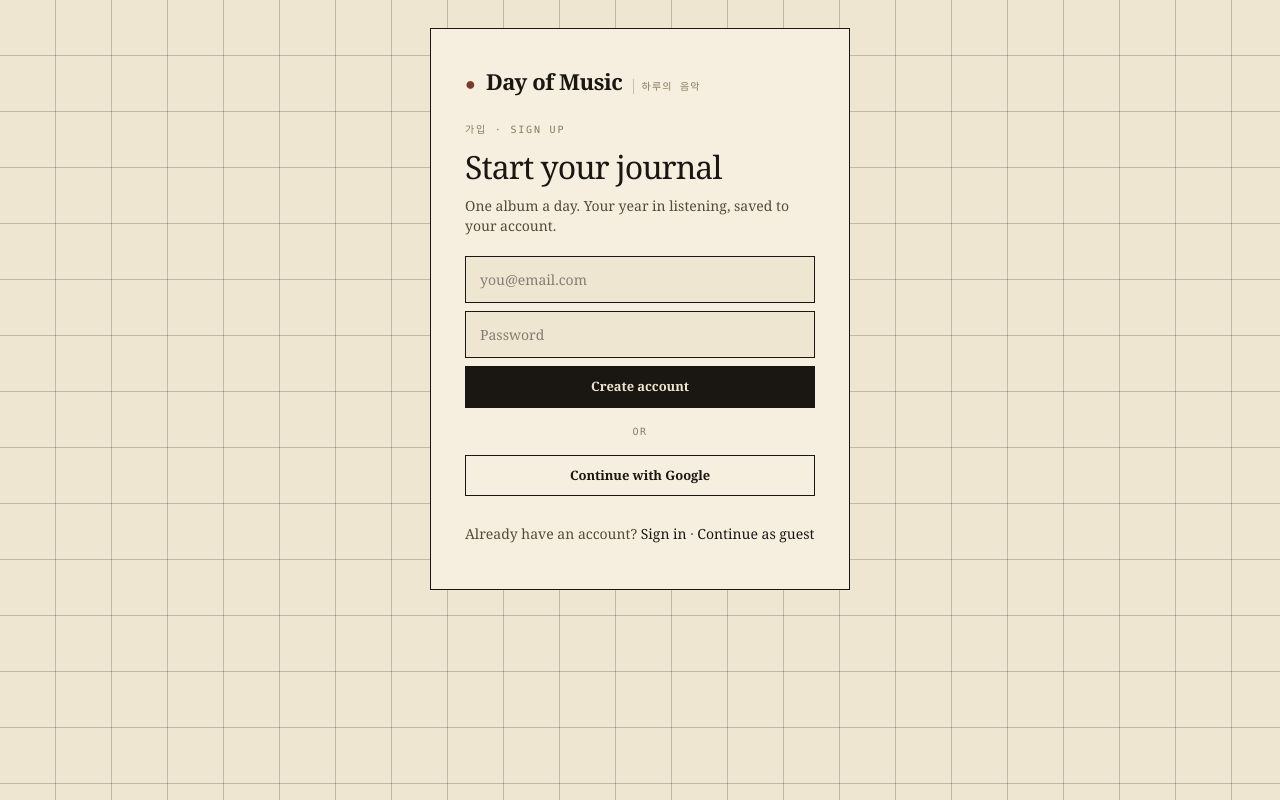
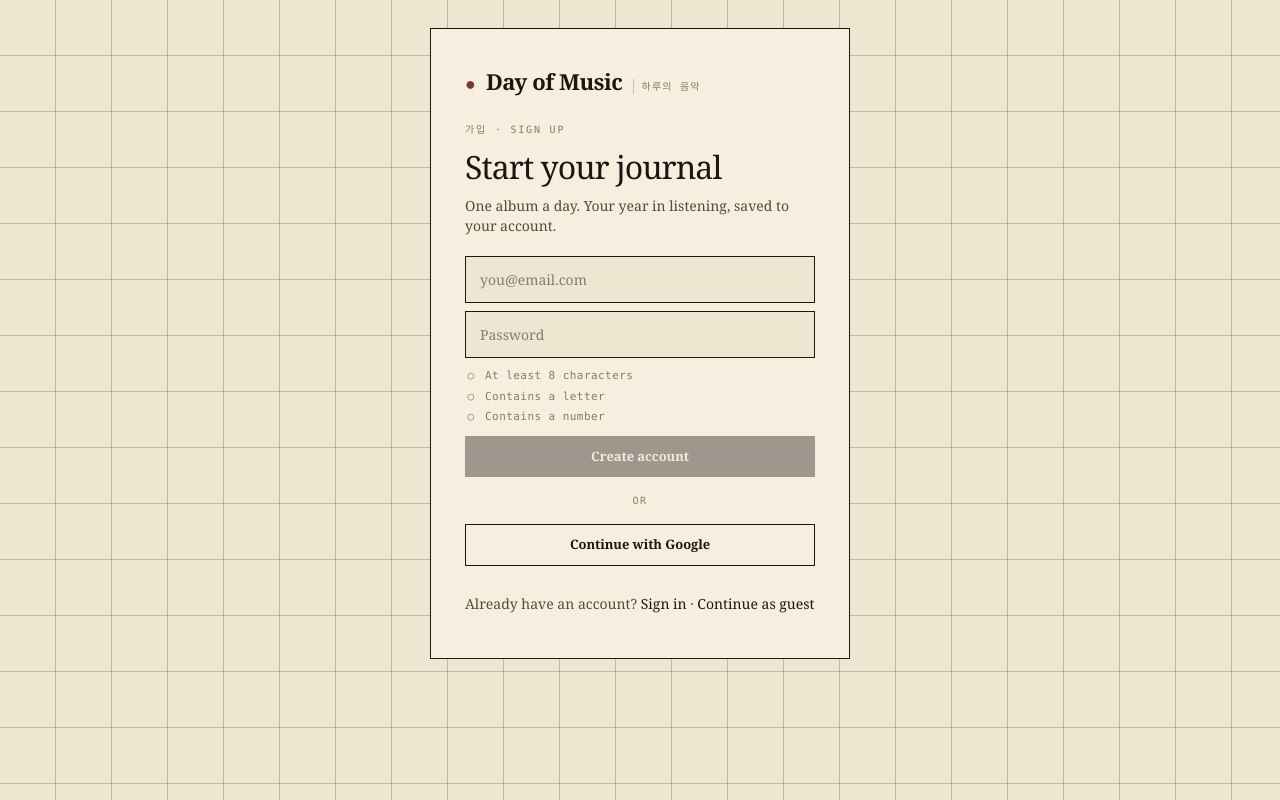
Before and after one commit to hit-that-drum/day-of-music, a Next.js app: page /signup in a window 1280 px wide. Built offline with nearby package versions, Linux system fonts and the light colour scheme; no server answers.

Commit message:
[feature/260529-styling] add the password logic

```diff
--- a/src/components/day-of-music/auth-form.tsx
+++ b/src/components/day-of-music/auth-form.tsx
@@ -11,6 +11,21 @@ import { useAuth } from "@/components/day-of-music/auth-provider";
 import { Button } from "@/components/day-of-music/atoms";
 
 type Mode = "signin" | "signup";
+
+// Password policy for new accounts. Signup enforces these; signin does not, so
+// accounts created under an older policy can still get in. This is first-line
+// UX only — the authoritative policy must also be set in the Supabase dashboard
+// (Auth → Password), since a client can bypass anything here.
+const PASSWORD_RULES: { id: string; label: string; test: (pw: string) => boolean }[] = [
+  { id: "length", label: "At least 8 characters", test: (pw) => pw.length >= 8 },
+  { id: "letter", label: "Contains a letter", test: (pw) => /\p{L}/u.test(pw) },
+  { id: "number", label: "Contains a number", test: (pw) => /\d/.test(pw) },
+];
+
+/** Rules the password fails, in policy order. Empty array means it passes. */
+function passwordIssues(pw: string) {
+  return PASSWORD_RULES.filter((rule) => !rule.test(pw));
+}
 
 const COPY: Record<
   Mode,
@@ -45,10 +60,19 @@ export function AuthForm({ mode }: { mode: Mode }) {
   const [message, setMessage] = useState("");
 
   const copy = COPY[mode];
+  // Block submit until signup passwords satisfy the policy. Signin stays open.
+  const signupInvalid = mode === "signup" && passwordIssues(password).length > 0;
 
   async function handleSubmit(e: React.FormEvent) {
     e.preventDefault();
     if (!email.trim() || !password) return;
+    // Enforce the password policy on signup only, so existing accounts aren't
+    // locked out at sign-in. The checklist below already shows what's missing.
+    if (mode === "signup" && passwordIssues(password).length > 0) {
+      setStatus("error");
+      setMessage("Please meet the password requirements below.");
+      return;
+    }
     setStatus("busy");
     setMessage("");
 
@@ -106,10 +130,27 @@ export function AuthForm({ mode }: { mode: Mode }) {
               value={password}
               onChange={(e) => setPassword(e.target.value)}
               autoComplete={mode === "signup" ? "new-password" : "current-password"}
-              minLength={6}
+              minLength={mode === "signup" ? 8 : undefined}
+              aria-describedby={mode === "signup" ? "dom-pw-rules" : undefined}
               required
             />
-            <Button type="submit" disabled={!configured || status === "busy"}>
+            {mode === "signup" && (
+              <ul className="dom-pw-rules" id="dom-pw-rules" aria-label="Password requirements">
+                {PASSWORD_RULES.map((rule) => {
+                  const met = rule.test(password);
+                  return (
+                    <li key={rule.id} className="dom-pw-rule" data-met={met ? "1" : "0"}>
+                      <span className="dom-pw-rule-mark" aria-hidden="true">
+                        {met ? "✓" : "○"}
+                      </span>
+                      <span>{rule.label}</span>
+                      <span className="dom-visually-hidden">{met ? " (met)" : " (not met)"}</span>
+                    </li>
+                  );
+                })}
+              </ul>
+            )}
+            <Button type="submit" disabled={!configured || status === "busy" || signupInvalid}>
               {status === "busy" ? "One moment…" : copy.cta}
             </Button>
           </form>
--- a/src/styles/day-of-music.css
+++ b/src/styles/day-of-music.css
@@ -2855,6 +2855,48 @@
   color: var(--accent);
 }
 
+/* Live password-requirement checklist (signup only). Unmet rules read muted;
+   met rules darken to full ink. No green — the palette carries state by weight,
+   and --accent is reserved for errors. */
+.dom-pw-rules {
+  list-style: none;
+  padding: 0;
+  margin: 2px 0 2px;
+  display: flex;
+  flex-direction: column;
+  gap: 4px;
+}
+.dom-pw-rule {
+  display: flex;
+  align-items: center;
+  gap: 8px;
+  font-family: var(--font-mono);
+  font-size: 11px;
+  letter-spacing: 0.04em;
+  color: var(--ink3);
+  transition: color 0.15s ease;
+}
+.dom-pw-rule[data-met="1"] {
+  color: var(--ink);
+}
+.dom-pw-rule-mark {
+  display: inline-flex;
+  width: 12px;
+  justify-content: center;
+  flex: none;
+}
+.dom-visually-hidden {
+  position: absolute;
+  width: 1px;
+  height: 1px;
+  padding: 0;
+  margin: -1px;
+  overflow: hidden;
+  clip: rect(0, 0, 0, 0);
+  white-space: nowrap;
+  border: 0;
+}
+
 /* Account control in the top bar */
 .dom-account {
   display: inline-flex;
```
